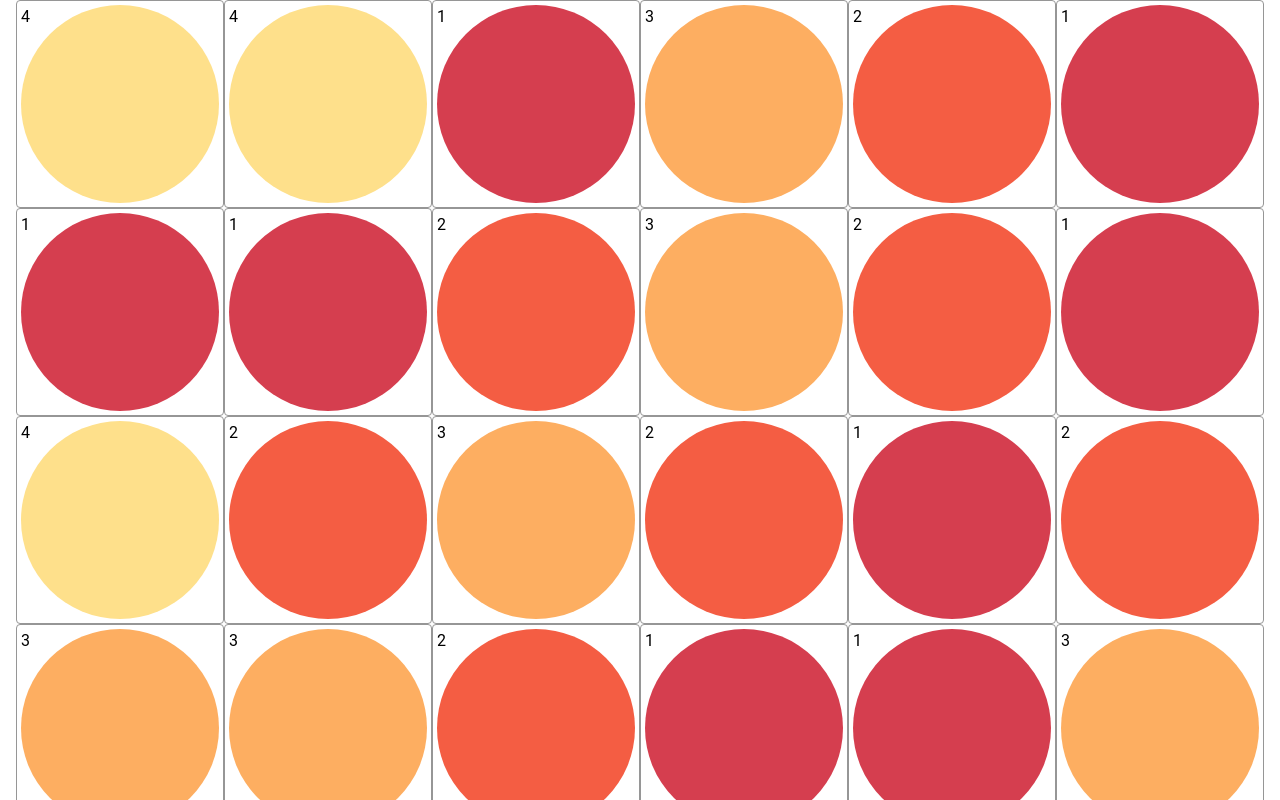
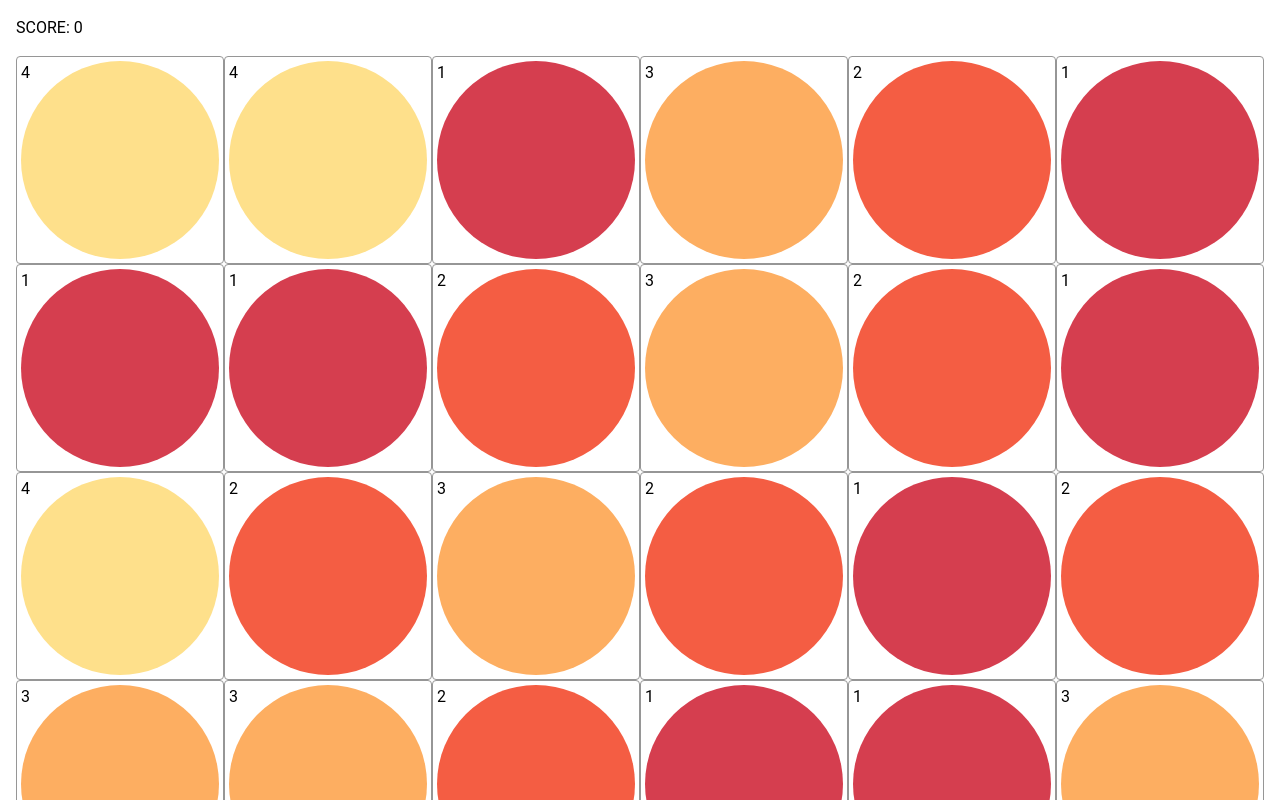
Before and after one commit to 505Company/gazprombank_game, a Vue app: page /match-three in a window 1280 px wide. Shown: the top 800 px of the page. Built offline with nearby package versions, Linux system fonts and the light colour scheme.

Commit message:
test version score

```diff
--- a/src/games/match-three/index.js
+++ b/src/games/match-three/index.js
@@ -3,7 +3,7 @@ import { Field } from './field'
 export default class MatchThree {
   constructor(rows, cols, colors) {
     this.field = new Field(rows, cols, colors)
-    console.log(this.field)
+    this.score = 0
   }
 
   swap(x1, y1, x2, y2) {
@@ -31,6 +31,8 @@ export default class MatchThree {
     let matches
     do {
       matches = this.findMatches()
+      this.score += matches.length
+
       if (matches.length > 0) {
         this.removeMatches(matches)
         await new Promise(resolve => setTimeout(resolve, 500))
--- a/src/pages/MatchThreePage.vue
+++ b/src/pages/MatchThreePage.vue
@@ -58,6 +58,8 @@ function onDragEnd(x, y, event) {
   <section class="match-three h-100">
     <div class="container">
       <section class="field col w-100">
+        <div class="_my-4">SCORE: {{ game.score }}</div>
+
         <div
           v-for="(row, y) in game.field.matrix"
           :key="y"
```
